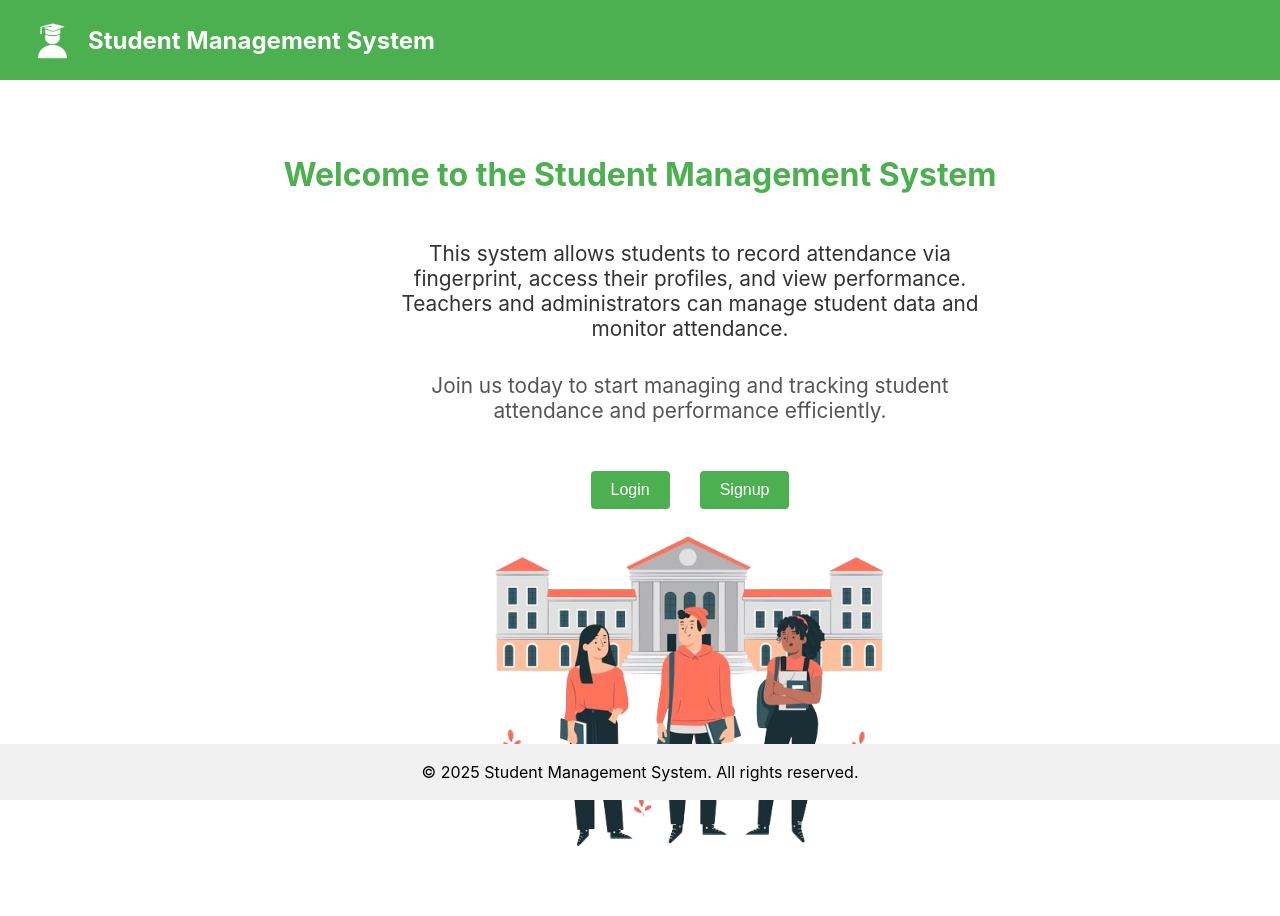
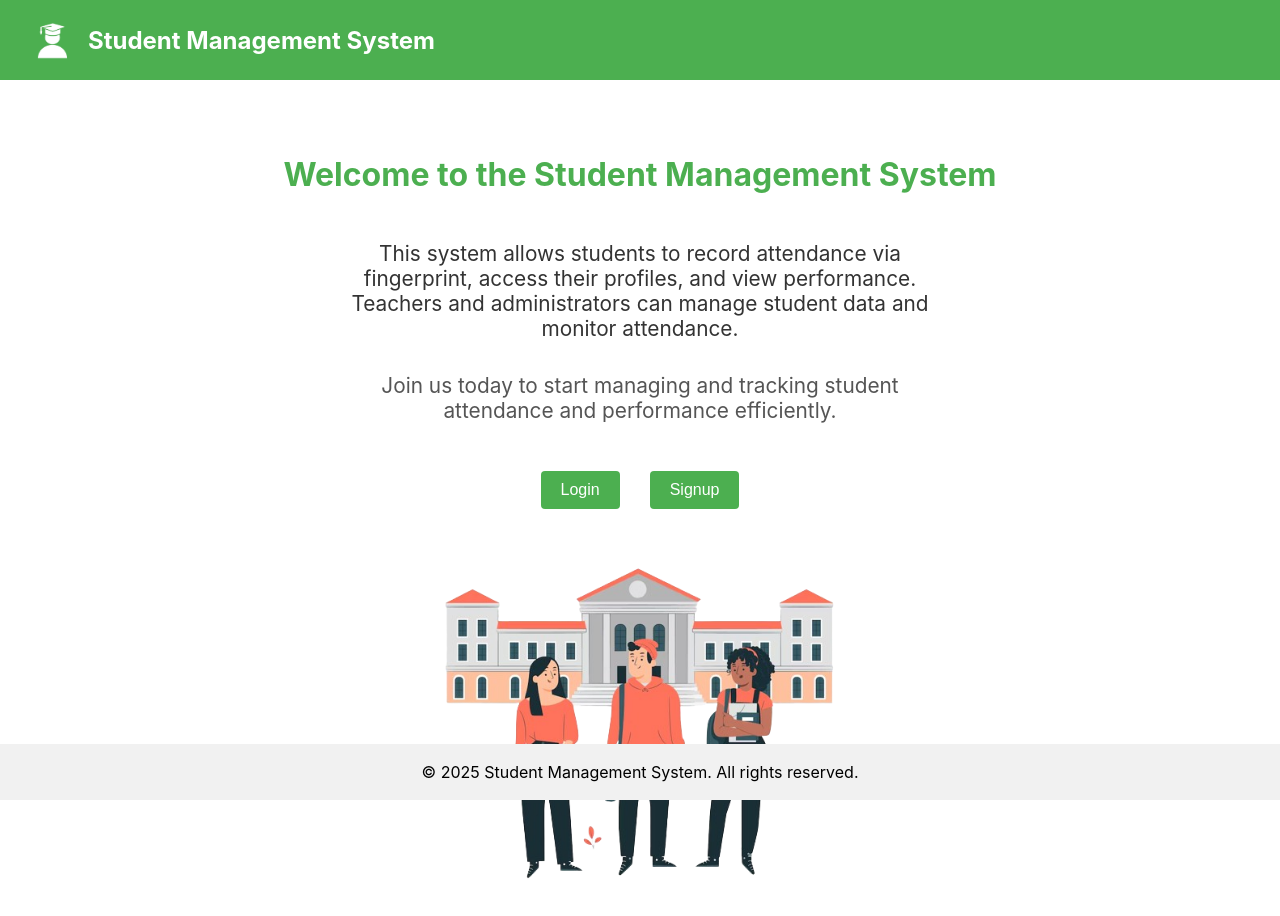
Before and after one commit to HarshD0504/FYP, a React (Vite) app in the folder frontend/: page / in a window 1280 px wide. Shown: the top 916 px of the page. Built offline with nearby package versions, Linux system fonts and the light colour scheme.

Commit message:
login and signup pages integrated with backend

```diff
--- a/frontend/package.json
+++ b/frontend/package.json
@@ -10,7 +10,7 @@
     "preview": "vite preview"
   },
   "dependencies": {
-    "@supabase/supabase-js": "^2.49.1",
+    "@supabase/supabase-js": "^2.49.4",
     "axios": "^1.7.9",
     "bcryptjs": "^2.4.3",
     "express": "^4.21.2",
--- a/frontend/src/pages/Home.jsx
+++ b/frontend/src/pages/Home.jsx
@@ -62,10 +62,10 @@ const styles = {
   },
   contentWrapper: {
     display: "flex",
-    justifyContent: "center",
-    gap: "1rem",
-    flexWrap: "wrap",
-    marginLeft: "100px"
+    flexDirection: "column",
+    alignItems: "center",
+    textAlign: "center",
+    marginTop: "1rem",
   },
   textContainer: {
     maxWidth: "600px",
@@ -101,6 +101,7 @@ const styles = {
     transition: "background-color 0.3s",
   },
   imageContainer: {
+    marginTop: "3rem",
     maxWidth: "500px",
     flexShrink: 0,
   },
--- a/frontend/src/pages/Login.jsx
+++ b/frontend/src/pages/Login.jsx
@@ -1,4 +1,5 @@
 import React, { useState } from "react";
+import supabase from "../supabase"  // Adjust path if needed
 import { Link, useNavigate } from "react-router-dom";
 import studentIcon from "../assets/student.png";
 import teacherIcon from "../assets/teacher.png";
@@ -10,21 +11,34 @@ const Login = () => {
   const [password, setPassword] = useState("");
   const navigate = useNavigate();
 
-  const handleSubmit = (e) => {
-    e.preventDefault();
+  const handleSubmit = async (e) => {
+  e.preventDefault()
 
-    // Simulate successful login
-    alert(`Login Successful as ${userType}!`);
+  if (!emailOrPhone || !password) {
+    alert("Please enter both email and password.")
+    return
+  }
 
-    // Redirect to the respective dashboard based on userType
+  // Use Supabase to authenticate
+  const { error } = await supabase.auth.signInWithPassword({
+    email: emailOrPhone,
+    password: password,
+  })
+
+  if (error) {
+    alert(`Login failed: ${error.message}`)
+  } else {
+    alert(`Login Successful as ${userType}!`)
     if (userType === "Student") {
-      navigate("/student/home");
+      navigate("/student/home")
     } else if (userType === "Teacher") {
-      navigate("/teacher/home");
+      navigate("/teacher/home")
     } else if (userType === "Admin") {
-      navigate("/admin/home");
+      navigate("/admin/home")
     }
-  };
+  }
+}
+
 
   const handleUserTypeSelection = (type) => {
     setUserType(type); // Set the user type and proceed to the login form
--- a/frontend/src/pages/Signup.jsx
+++ b/frontend/src/pages/Signup.jsx
@@ -1,4 +1,5 @@
 import React, { useState } from "react";
+import supabase from "../supabase"; // adjust path as needed
 import { Link, useNavigate } from "react-router-dom";
 
 const SignUp = () => {
@@ -9,7 +10,7 @@ const SignUp = () => {
   const [role, setRole] = useState("student");
   const navigate = useNavigate();
 
-  const handleSubmit = (e) => {
+  const handleSubmit = async (e) => {
   e.preventDefault();
 
   if (password !== confirmPassword) {
@@ -22,11 +23,28 @@ const SignUp = () => {
     return;
   }
 
-    // Simulate a successful signup (skip backend logic)
+  // Sign up with Supabase
+  const { data, error } = await supabase.auth.signUp({
+    email,
+    password,
+  });
+
+  if (error) {
+    alert(`Signup failed: ${error.message}`);
+    return;
+  }
+
+  // Add role & phone to 'profiles' table (create this table in Supabase)
+  const { error: profileError } = await supabase
+    .from("profiles")
+    .insert([{ id: data.user.id, role, phone }]);
+
+  if (profileError) {
+    alert(`Signup succeeded, but saving profile failed: ${profileError.message}`);
+  } else {
     alert("Sign Up Successful!");
-
-    // Redirect to the login page after successful sign up
     navigate("/login");
+  }
 };
 
   return (
```
Also changed, not shown: frontend/src/supabase.js (line endings or trailing spaces), 1 other file (tests, documents, lock files or other folders). Lines whose indentation alone changed are shown as unchanged.
